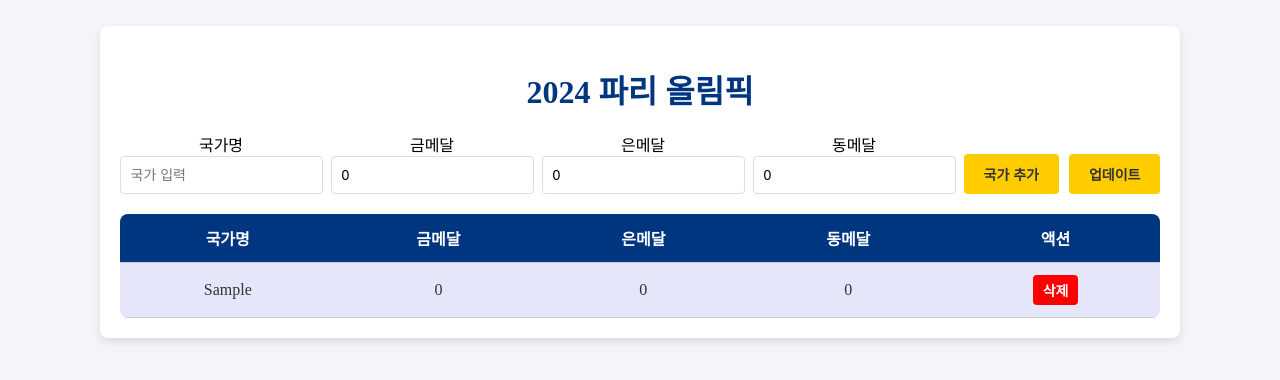
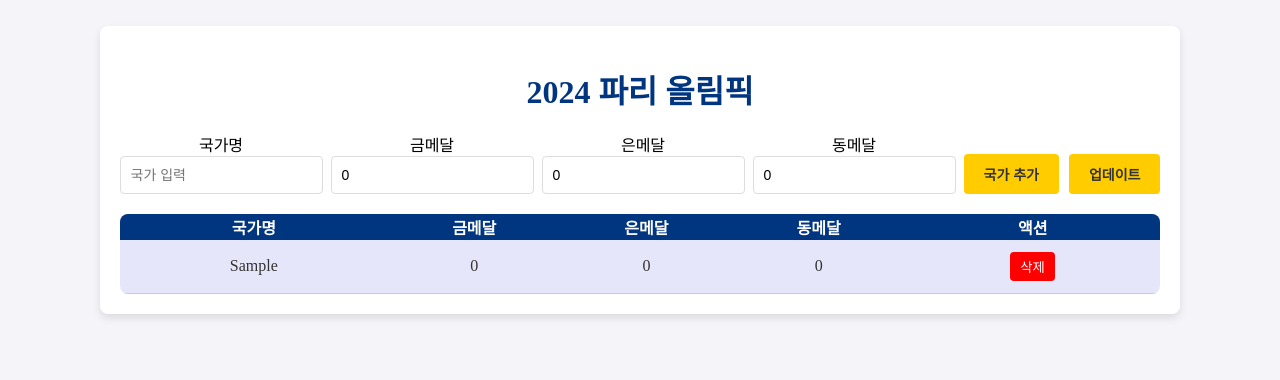
Before and after one commit to hot5667/Olympic_-Medal, a React (Vite) app: page / in a window 1280 px wide. Both pictures are taken after typing "Sample" into the empty fields and a click on the button "국가 추가". Shown: the top 380 px of the page. Built offline with nearby package versions, Linux system fonts and the light colour scheme.

Commit message:
컴포넌트 분리후 리펙토링 / css in js 스타일로 변경

```diff
--- a/src/App.jsx
+++ b/src/App.jsx
@@ -1,5 +1,39 @@
-import "./main.css";
-import { useState } from "react";
+import React, { useState } from "react";
+import styled, { createGlobalStyle } from "styled-components";
+import FormComponent from "./FormComponent";
+import CountryTable from "./CountryTable";
+
+const GlobalStyle = createGlobalStyle`
+  body {
+    background-color: #f4f4f9;
+    color: black;
+    margin: 0;
+    padding: 0;
+  }
+`;
+//f4f4f9
+const Main = styled.main`
+  display: flex;
+  justify-content: center;
+  margin-top: 2%;
+`;
+
+const MainContainer = styled.div`
+  background-color: #fff;
+  max-width: 1200px;
+  min-width: 800px;
+  padding: 20px;
+  box-shadow: 0 4px 8px #0000001a;
+  border-radius: 8px;
+  color: black;
+`;
+
+const Heading = styled.h1`
+  text-align: center;
+  color: #003580;
+  margin: 20px;
+  font-size: 2rem;
+`;
 
 function App() {
   const [formData, setFormData] = useState({
@@ -29,7 +63,8 @@ function App() {
     e.preventDefault();
 
     const existingCountry = countries.find(
-      (country) => country.countryname.toLowerCase() === formData.countryname.toLowerCase()
+      (country) =>
+        country.countryname.toLowerCase() === formData.countryname.toLowerCase()
     );
 
     if (existingCountry) {
@@ -58,7 +93,8 @@ function App() {
 
   const handleUpdate = () => {
     const existingCountry = countries.find(
-      (country) => country.countryname.toLowerCase() === formData.countryname.toLowerCase()
+      (country) =>
+        country.countryname.toLowerCase() === formData.countryname.toLowerCase()
     );
 
     if (!existingCountry) {
@@ -87,98 +123,19 @@ function App() {
 
   return (
     <>
-      <main>
-        <div className="maincontainer">
-          <h1>2024 파리 올림픽</h1>
-          <form className="input-group" onSubmit={handleSubmit}>
-            <div className="input-filed">
-              <label>국가명</label>
-              <input
-                type="text"
-                name="countryname"
-                id="countryname"
-                placeholder="국가 입력"
-                value={formData.countryname}
-                onChange={handleChange}
-                required
-              />
-            </div>
-            <div className="input-filed">
-              <label>금메달</label>
-              <input
-                type="number"
-                name="goldMedalNumber"
-                id="goldMedalNumber"
-                placeholder="금메달 갯수를 입력해주세요"
-                value={formData.goldMedalNumber}
-                onChange={handleChange}
-                required
-              />
-            </div>
-            <div className="input-filed">
-              <label>은메달</label>
-              <input
-                type="number"
-                name="silverMedalNumber"
-                id="silvergoldMedalNumber"
-                placeholder="은메달 갯수를 입력해주세요"
-                value={formData.silverMedalNumber}
-                onChange={handleChange}
-                required
-              />
-            </div>
-            <div className="input-filed">
-              <label>동메달</label>
-              <input
-                type="number"
-                name="bronzeMedalNumber"
-                id="bronzegoldMedalNumber"
-                placeholder="동메달 갯수를 입력해주세요"
-                value={formData.bronzeMedalNumber}
-                onChange={handleChange}
-                required
-              />
-            </div>
-            <div className="button-group">
-              <button type="submit">국가 추가</button>
-              <button type="button" onClick={handleUpdate}>업데이트</button>
-            </div>
-          </form>
-
-          <div>
-            {countries.length === 0 ? (
-              <p>아직 추가된 국가가 없습니다. 메달을 추적하세요!</p>
-            ) : (
-              <table className="country-table">
-                <thead>
-                  <tr>
-                    <th>국가명</th>
-                    <th>금메달</th>
-                    <th>은메달</th>
-                    <th>동메달</th>
-                    <th>액션</th>
-                  </tr>
-                </thead>
-                <tbody>
-                  {countries.map((country) => (
-                    <tr key={country.id}>
-                      <td>{country.countryname}</td>
-                      <td>{country.goldMedalNumber}</td>
-                      <td>{country.silverMedalNumber}</td>
-                      <td>{country.bronzeMedalNumber}</td>
-                      <td>
-                        <button onClick={() => handleDelete(country.id)}>
-                          삭제
-                        </button>
-                      </td>
-                    </tr>
-                  ))}
-                </tbody>
-              </table>
-            )}
-          </div>
-        </div>
-      </main>
+      <GlobalStyle />
+      <Main>
+        <MainContainer>
+          <Heading>2024 파리 올림픽</Heading>
+          <FormComponent
+            formData={formData}
+            handleChange={handleChange}
+            handleSubmit={handleSubmit}
+            handleUpdate={handleUpdate}
+          />
+          <CountryTable countries={countries} handleDelete={handleDelete} />
+        </MainContainer>
+      </Main>
     </>
   );
 }
--- /dev/null
+++ b/src/ButtonComponent.jsx
@@ -0,0 +1,26 @@
+import React from "react";
+import styled from "styled-components";
+
+const StyledButton = styled.button`
+  padding: 10px 20px;
+  background-color: #fc0;
+  color: #333;
+  border-radius: 4px;
+  border: none;
+  font-size: 14px;
+  font-weight: 700;
+  cursor: pointer;
+  &:hover {
+    background-color: #e6b800;
+  }
+`;
+
+function ButtonComponent({ type, onClick, children }) {
+  return (
+    <StyledButton type={type} onClick={onClick}>
+      {children}
+    </StyledButton>
+  );
+}
+
+export default ButtonComponent;
--- /dev/null
+++ b/src/CountryTable.jsx
@@ -0,0 +1,70 @@
+import React from "react";
+import styled from "styled-components";
+
+const StyledTable = styled.table`
+  width: 100%;
+  border-collapse: collapse;
+  margin-top: 20px;
+  background-color: #e6e6fa;
+  border-radius: 8px;
+  overflow: hidden;
+`;
+
+const TableHeader = styled.th`
+  background-color: #003580;
+  color: #fff;
+  font-weight: 700;
+`;
+
+const TableCell = styled.td`
+  vertical-align: middle;
+  color: #333;
+  padding: 12px;
+  text-align: center;
+  border-bottom: 1px solid #ccc;
+`;
+
+const DeleteButton = styled.button`
+  background-color: red;
+  border: none;
+  padding: 5px 10px;
+  color: #fff;
+  border-radius: 4px;
+  cursor: pointer;
+`;
+
+function CountryTable({ countries, handleDelete }) {
+     return (
+          <>
+               {countries.length === 0 ? (<p> 아직 추가된 국가가 없습니다. 메탈을 추적하세요!</p>) : (<StyledTable>
+                    <thead>
+                         <tr>
+                              <TableHeader>국가명</TableHeader>
+                              <TableHeader>금메달</TableHeader>
+                              <TableHeader>은메달</TableHeader>
+                              <TableHeader>동메달</TableHeader>
+                              <TableHeader>액션</TableHeader>
+                         </tr>
+                    </thead>
+                    <tbody>
+                         {countries.map((country) => (
+                              <tr key={country.id}>
+                                   <TableCell>{country.countryname}</TableCell>
+                                   <TableCell>{country.goldMedalNumber}</TableCell>
+                                   <TableCell>{country.silverMedalNumber}</TableCell>
+                                   <TableCell>{country.bronzeMedalNumber}</TableCell>
+                                   <TableCell>
+                                        <DeleteButton onClick={() => handleDelete(country.id)}>
+                                             삭제
+                                        </DeleteButton>
+                                   </TableCell>
+                              </tr>
+                         ))}
+                    </tbody>
+               </StyledTable>
+               )}
+          </>
+     );
+}
+
+export default CountryTable;
--- /dev/null
+++ b/src/FormComponent.jsx
@@ -0,0 +1,91 @@
+import React from "react";
+import styled from "styled-components";
+import ButtonComponent from "./ButtonComponent.jsx";
+
+const InputGroup = styled.form`
+  display: flex;
+  justify-content: space-between;
+  gap: 8px;
+  align-items: flex-end;
+`;
+
+const InputField = styled.div`
+  display: flex;
+  flex-direction: column;
+  align-items: center;ß
+`;
+
+const ButtonGroup = styled.div`
+  display: flex;
+  flex-shrink: 0;
+  gap: 10px;
+  align-items: end;
+`;
+
+const StyledInput = styled.input`
+  padding: 10px;
+  border: 1px solid #ddd;
+  border-radius: 4px;
+  font-size: 14px;
+  margin: 0;
+`;
+
+function FormComponent({ formData, handleChange, handleSubmit, handleUpdate }) {
+  return (
+    <InputGroup onSubmit={handleSubmit}>
+      <InputField>
+        <label>국가명</label>
+        <StyledInput
+          type="text"
+          name="countryname"
+          id="countryname"
+          placeholder="국가 입력"
+          value={formData.countryname}
+          onChange={handleChange}
+          required
+        />
+      </InputField>
+      <InputField>
+        <label>금메달</label>
+        <StyledInput
+          type="number"
+          name="goldMedalNumber"
+          id="goldMedalNumber"
+          value={formData.goldMedalNumber}
+          onChange={handleChange}
+          required
+        />
+      </InputField>
+      <InputField>
+        <label>은메달</label>
+        <StyledInput
+          type="number"
+          name="silverMedalNumber"
+          id="silverMedalNumber"
+          value={formData.silverMedalNumber}
+          onChange={handleChange}
+          required
+        />
+      </InputField>
+      <InputField>
+        <label>동메달</label>
+        <StyledInput
+          type="number"
+          name="bronzeMedalNumber"
+          id="bronzeMedalNumber"
+          value={formData.bronzeMedalNumber}
+          onChange={handleChange}
+          required
+        />
+      </InputField>
+      <ButtonGroup>
+        <ButtonComponent type="submit">국가 추가</ButtonComponent>
+        <ButtonComponent type="button" onClick={handleUpdate}>
+          업데이트
+        </ButtonComponent>
+      </ButtonGroup>
+    </InputGroup>
+  );
+}
+
+export default FormComponent;
--- a/src/main.css
+++ /dev/null
@@ -1,103 +0,0 @@
-body {
-     background-color: #f4f4f9;
-     color: black;
-     margin: 0;
-     padding: 0;
-}
-main {
-     display: flex;
-    justify-content: center;
-    margin-top: 2%;
-}
-.maincontainer {
-     background-color: #fff;
-    max-width: 1200px;
-    min-width: 800px;
-    padding: 20px;
-    box-shadow: 0 4px 8px #0000001a;
-    border-radius: 8px;
-    color: black;
-}
-h1{
-     text-align: center;
-     color : #003580;
-     margin: 20px;
-     font-size: 2rem;
-}
-.input-group {
-     display: flex;
-     justify-content: space-between;
-     gap: 8px;
-     align-items: flex-end;
-}
-
-.input-filed{
-     display: flex;
-     flex-direction: column;
-     align-items: center;;
-}
-
-.button-group {
-     display: flex;
-     flex-shrink: 0;
-     gap: 10px;
-     align-items: end;
-}
-
-input[type = text],input[type = number]{
-     padding: 10px;
-     border: 1px solid #ddd;
-     border-radius: 4px;
-     font-size: 14px;
-}
-
-input {
-     margin: 0;
-}
-
-button {
-     padding: 10px 20px;
-     background-color: #fc0;
-     color: #333;
-     border-radius: 4px;
-     border: none;
-     font-size: 14px;
-     font-weight: 700;
-     align-items: center;
-}
-
-table {
-     width: 100%;
-     border-collapse: collapse;
-     margin-top: 20px;
-     background-color: #e6e6fa;
-     border-radius: 8px;
-     overflow: hidden;
-}
-
-th  {
-     background-color: #003580;
-     color: #fff;
-     font-weight: 700;
-
-}
-
-td {
-     vertical-align: middle;
-     color: #333;
-}
-
-th, td {
-      padding: 12px;
-     text-align: center;
-     border-bottom: 1px solid #ccc;
-}
-
-td button {
-     background-color: red;
-     border: none;
-     padding: 5px 10px;
-     color: #fff;
-     border-radius: 4px;
-     cursor: pointer;
-}
```
